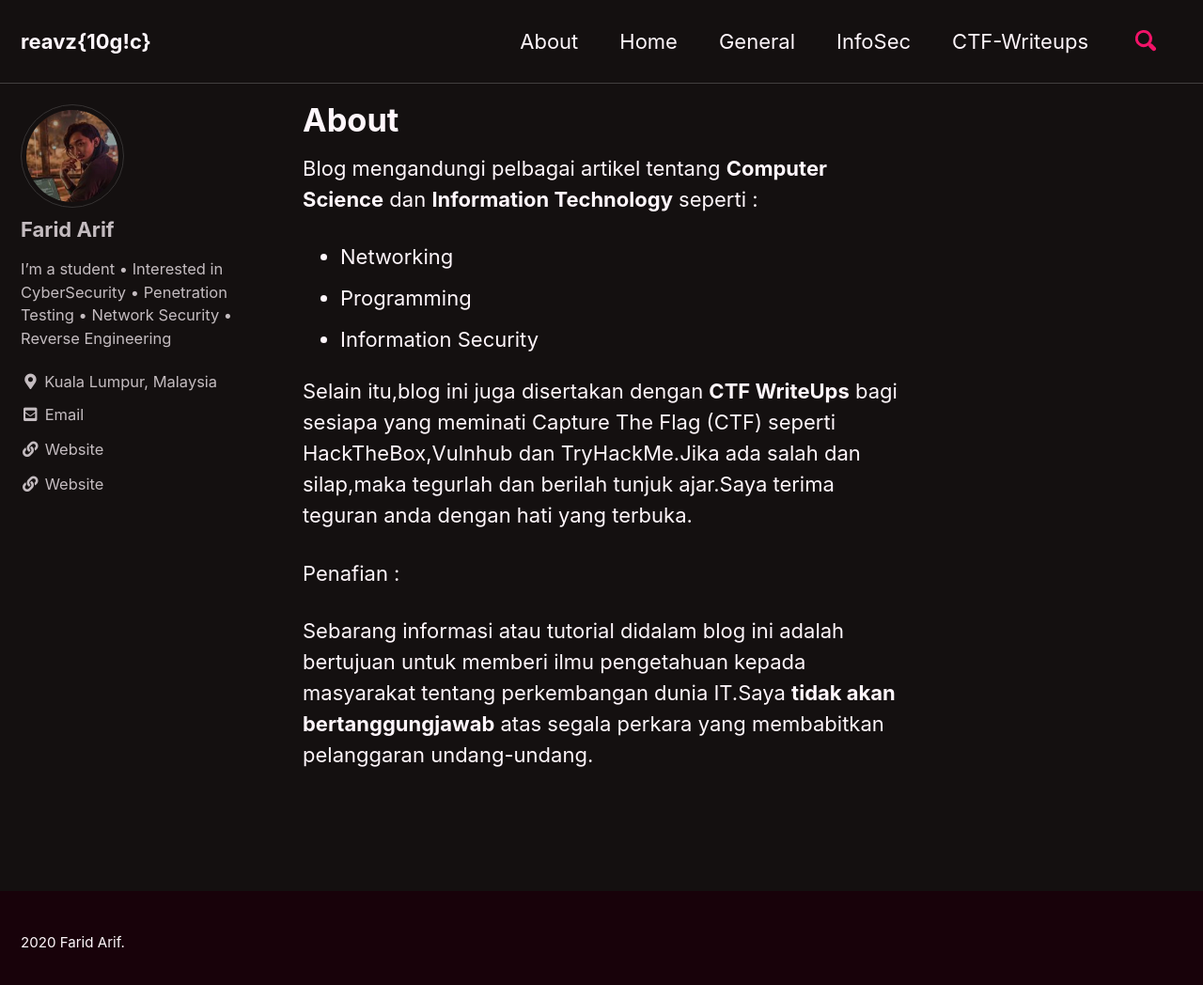
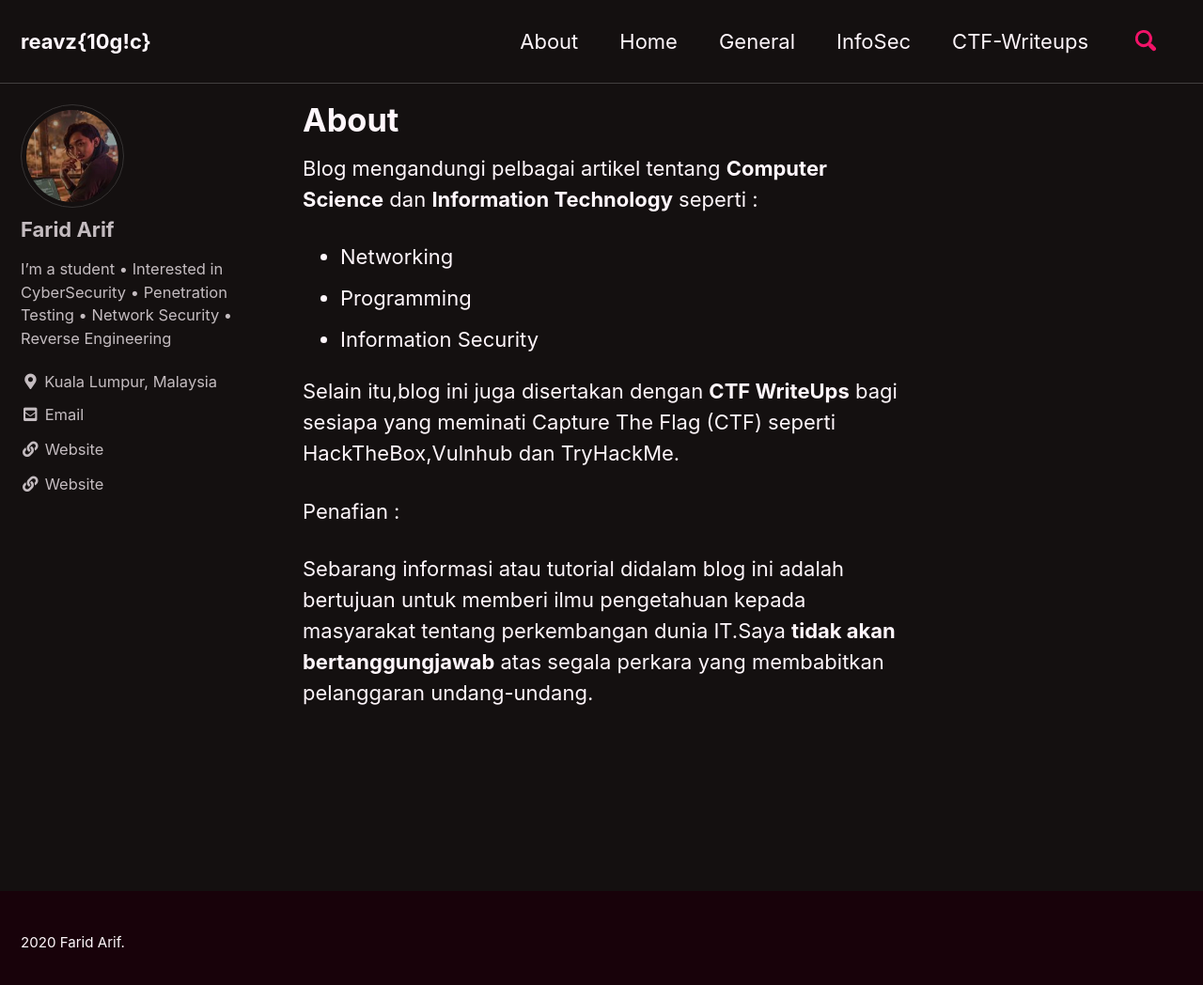
Before and after one commit to faridarif/faridarif.github.io, a Jekyll site: the page built from _pages/about.md, in a window 1280 px wide and 1059 px high. Shown: the top 1048 px of the window at 94% size. Built offline with Jekyll 4.4.1, drawn with Linux system fonts in a browser that asks for light colours; cached includes are drawn as plain includes.

Commit message:
Update about.md

```diff
--- a/_pages/about.md
+++ b/_pages/about.md
@@ -13,8 +13,7 @@ Blog mengandungi pelbagai artikel tentang **Computer Science** dan **Information
 - Information Security
 
 Selain itu,blog ini juga disertakan dengan **CTF WriteUps** bagi sesiapa yang meminati Capture The Flag
-(CTF) seperti HackTheBox,Vulnhub dan TryHackMe.Jika ada salah dan silap,maka tegurlah dan berilah tunjuk
-ajar.Saya terima teguran anda dengan hati yang terbuka.
+(CTF) seperti HackTheBox,Vulnhub dan TryHackMe.
 
 
 Penafian :
```
